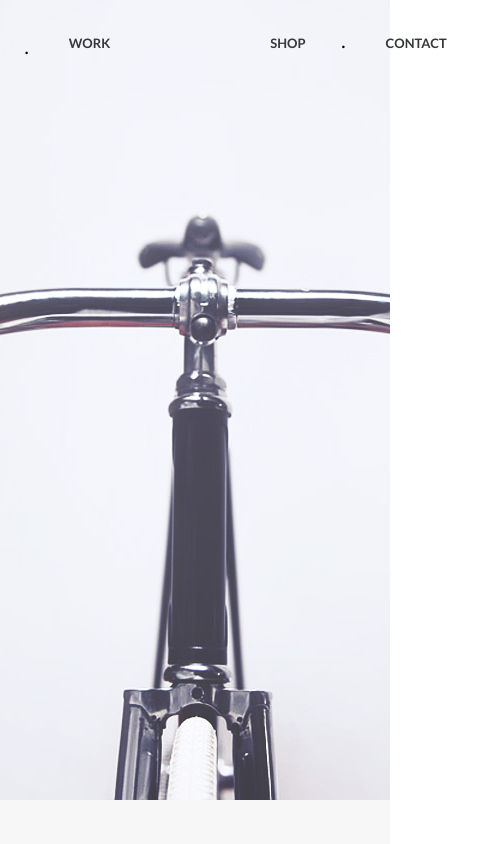
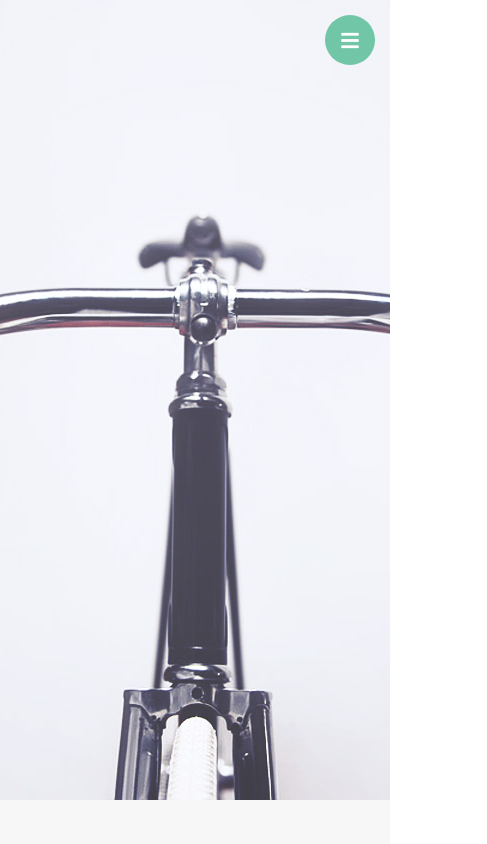
Before and after one commit to domanhhung812/domanhhung812.github.io, a plain HTML site: page index.html in a window 390 px wide. Shown: the top 844 px of the page, 487 px wide, since content can reach past the window. Drawn offline with nearby package versions, Linux system fonts and the light colour scheme.

Commit message:
responsive

```diff
--- a/index.html
+++ b/index.html
@@ -14,6 +14,7 @@
     <link rel="stylesheet" href="styles/reset.css" />
     <link rel="stylesheet" href="styles/fontawesome.css" />
     <link rel="stylesheet" href="styles/style.css" />
+    <link rel="stylesheet" href="styles/responsive.css" />
   </head>
   <body>
     <div class="wrapper">
@@ -24,6 +25,16 @@
       </progress>
       <header class="header">
         <nav class="nav">
+          <label for="collapse" class="btn__collapse">
+            <i class="fa fa-bars"></i>
+          </label>
+          <input
+            type="checkbox"
+            id="collapse"
+            style="display:none"
+            class="input__collapse"
+          />
+          <div class="nav__bg"></div>
           <ul class="nav__list">
             <li class="nav__item">
               <a href="#about-us" class="nav__link">About us</a>
--- /dev/null
+++ b/styles/responsive.css
@@ -0,0 +1,89 @@
+:root {
+  --primary: #70c6a6;
+  --heading: #353738;
+  --text: #848789;
+  --input-border: #d3d7d9;
+  --input-text: #929292;
+  --bg-light: #f7f7f7;
+  --bg-dark: #1a1c28;
+}
+@media only screen and (min-width: 1024px) {
+  .btn__collapse {
+    display: none;
+  }
+}
+@media only screen and (max-width: 768px) {
+  nav {
+    width: 100%;
+  }
+  .nav__item {
+    margin-top: 1.5rem;
+    margin-bottom: 1.5rem;
+  }
+  .nav__item:after {
+    display: none;
+  }
+  .nav__list {
+    flex-direction: column;
+    position: fixed;
+    left: 0;
+    width: 100%;
+    z-index: 9;
+    transform: translate(-100%);
+    transition: transform 0.25s linear;
+  }
+  .btn__collapse,
+  .nav__bg {
+    position: fixed;
+    top: 1.5rem;
+    right: 1.5rem;
+    width: 5rem;
+    height: 5rem;
+    font-size: 2rem;
+    border-radius: 5rem;
+    text-align: center;
+    line-height: 5rem;
+    background-color: var(--primary);
+    color: white;
+    cursor: pointer;
+    z-index: 10;
+  }
+  .nav__bg {
+    background-color: #eee;
+    z-index: 8;
+    transition: transform 0.25s linear;
+  }
+  .input__collapse:checked + .nav__bg {
+    transform: scale(80);
+  }
+  .input__collapse:checked ~ .nav__list {
+    transform: translate(0);
+  }
+  .feature__item {
+    height: auto;
+    flex-direction: column;
+  }
+  .feature .feature__item > .feature__item-img,
+  .feature .feature__item > .feature__item-content {
+    width: 100%;
+  }
+  .feature__item-content-top {
+    padding: 2rem 0rem;
+  }
+  .images {
+    height: auto;
+    flex-direction: column;
+  }
+  .images__block {
+    width: 100%;
+  }
+  .images__item {
+    height: auto;
+  }
+}
+@media only screen and (max-width: 1179px) {
+  .feature__item-content-top {
+    padding-left: 2rem;
+    padding-right: 2rem;
+  }
+}
```
Lines whose indentation alone changed are shown as unchanged.
